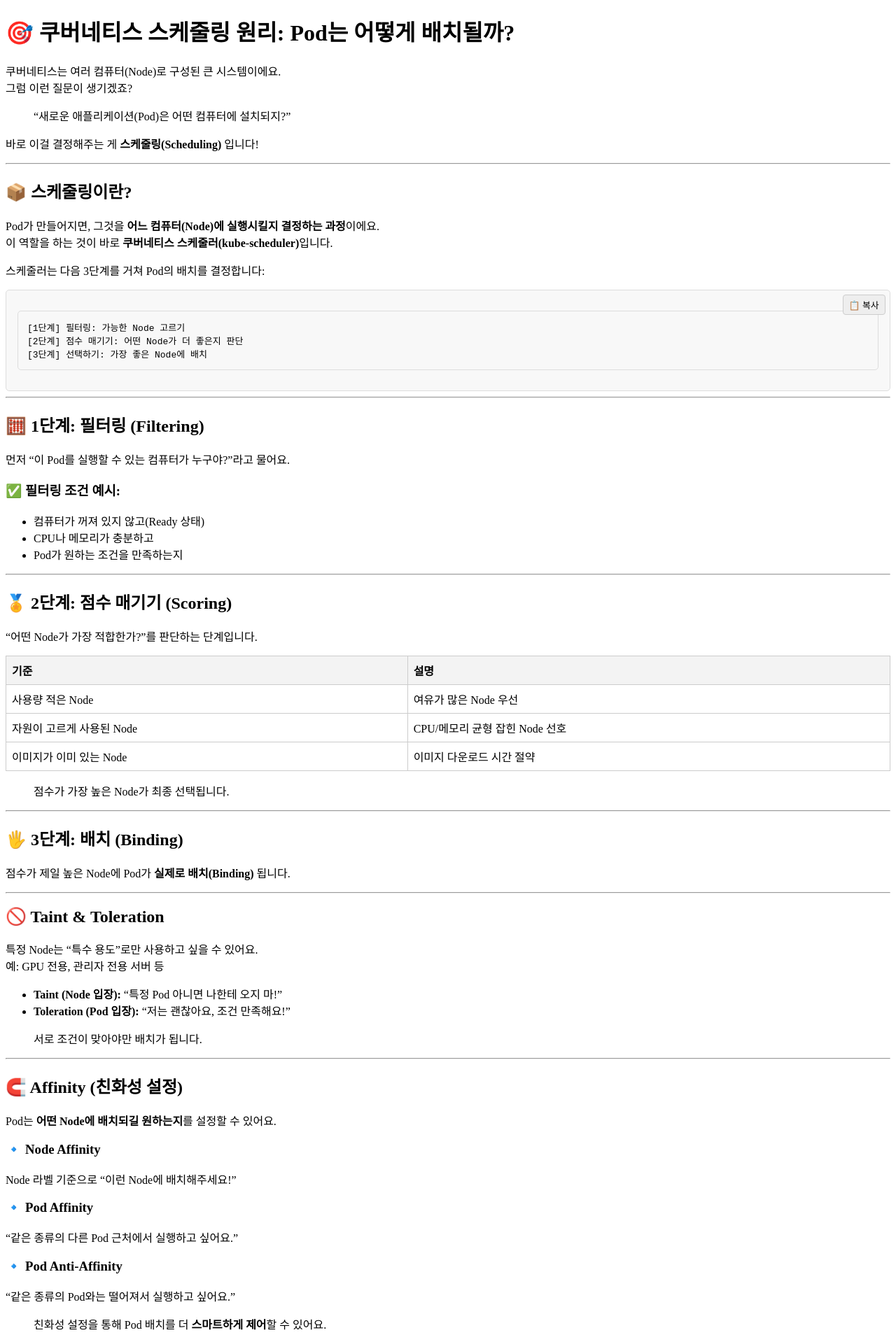
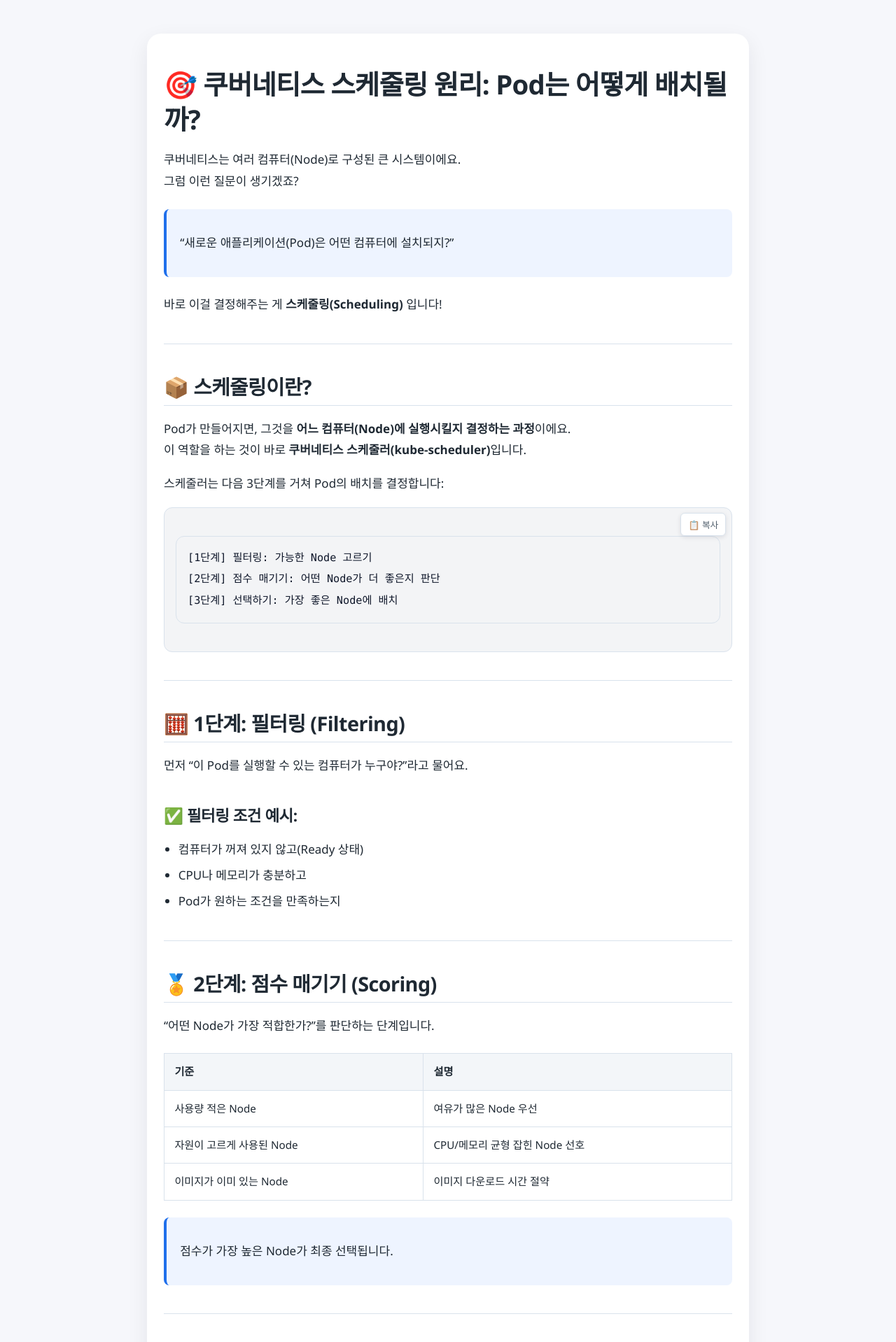
Before and after one commit to Hyeopgeon-Lee/hyeopgeon-Lee.github.io, a Jekyll site: the page built from _posts/2025-05-10-k8s-scheduling-principles.md, in a window 1280 px wide. Shown: the top 1918 px of the page at 70% size. Built offline with Jekyll 4.4.1, drawn with Linux system fonts in a browser that asks for light colours.

Commit message:
Improve blog readability styles

```diff
--- a/_layouts/default.html
+++ b/_layouts/default.html
@@ -5,6 +5,8 @@
     {% include head/custom.html %}
   </head>
   <body>
-    {{ content }}
+    <main class="content">
+      {{ content }}
+    </main>
   </body>
 </html>
--- a/assets/css/custom.css
+++ b/assets/css/custom.css
@@ -1,40 +1,232 @@
+:root {
+  color-scheme: light dark;
+  --bg: #f6f7fb;
+  --surface: #ffffff;
+  --text: #1f2933;
+  --muted: #52606d;
+  --primary: #1f6feb;
+  --border: #d9e2ec;
+  --code-bg: #f3f4f6;
+  --code-text: #0f172a;
+  --shadow: 0 10px 30px rgba(15, 23, 42, 0.08);
+}
+
+* {
+  box-sizing: border-box;
+}
+
+body {
+  margin: 0;
+  font-family: "Pretendard", "Noto Sans KR", "Apple SD Gothic Neo", "Segoe UI", system-ui,
+    -apple-system, sans-serif;
+  font-size: 17px;
+  line-height: 1.8;
+  color: var(--text);
+  background: var(--bg);
+  -webkit-font-smoothing: antialiased;
+}
+
+.content {
+  max-width: 860px;
+  margin: 48px auto 96px;
+  padding: 0 24px;
+  background: var(--surface);
+  border-radius: 20px;
+  box-shadow: var(--shadow);
+}
+
+.content > :first-child {
+  margin-top: 0;
+  padding-top: 48px;
+}
+
+.content > :last-child {
+  margin-bottom: 0;
+  padding-bottom: 64px;
+}
+
+p {
+  margin: 1.1rem 0;
+  color: var(--text);
+}
+
+strong {
+  color: var(--text);
+}
+
+h1,
+h2,
+h3,
+h4 {
+  margin: 2.6rem 0 1rem;
+  line-height: 1.3;
+  letter-spacing: -0.02em;
+  color: var(--text);
+}
+
+h1 {
+  font-size: 2.4rem;
+  margin-top: 0;
+}
+
+h2 {
+  font-size: 1.8rem;
+  border-bottom: 1px solid var(--border);
+  padding-bottom: 0.5rem;
+}
+
+h3 {
+  font-size: 1.4rem;
+}
+
+a {
+  color: var(--primary);
+  text-decoration: none;
+}
+
+a:hover {
+  text-decoration: underline;
+}
+
+ul,
+ol {
+  padding-left: 1.3rem;
+  margin: 1.2rem 0;
+  color: var(--text);
+}
+
+li + li {
+  margin-top: 0.4rem;
+}
+
+blockquote {
+  margin: 1.5rem 0;
+  padding: 1rem 1.2rem;
+  border-left: 4px solid var(--primary);
+  background: #eef4ff;
+  color: var(--muted);
+  border-radius: 8px;
+}
+
+hr {
+  border: none;
+  border-top: 1px solid var(--border);
+  margin: 2.5rem 0;
+}
+
+code {
+  font-family: "Fira Code", "JetBrains Mono", "SFMono-Regular", ui-monospace, SFMono-Regular,
+    Menlo, Monaco, Consolas, "Liberation Mono", "Courier New", monospace;
+  font-size: 0.95em;
+  background: var(--code-bg);
+  color: var(--code-text);
+  padding: 0.2em 0.4em;
+  border-radius: 6px;
+}
+
+pre {
+  margin: 1.5rem 0;
+  padding: 1.2rem 1.4rem;
+  background: var(--code-bg);
+  border-radius: 12px;
+  overflow-x: auto;
+}
+
+pre code {
+  background: none;
+  padding: 0;
+  font-size: 0.95rem;
+  color: var(--code-text);
+  line-height: 1.7;
+}
+
 table {
   border-collapse: collapse;
   width: 100%;
-  margin: 1rem 0;
+  margin: 1.5rem 0;
+  font-size: 0.95rem;
 }
 
 table th,
 table td {
-  border: 1px solid #ccc;
-  padding: 0.5rem;
+  border: 1px solid var(--border);
+  padding: 0.75rem 0.9rem;
   text-align: left;
 }
 
 table thead {
-  background-color: #f3f3f3;
-  font-weight: bold;
+  background-color: #f3f6f9;
+  font-weight: 600;
 }
 
 /* 복사 버튼 스타일 */
 .copy-button {
   position: absolute;
-  top: 0.5em;
-  right: 0.5em;
-  padding: 4px 8px;
-  font-size: 0.8em;
+  top: 0.6em;
+  right: 0.6em;
+  padding: 6px 10px;
+  font-size: 0.75em;
   cursor: pointer;
-  background-color: #eee;
-  border: 1px solid #ccc;
-  border-radius: 4px;
-  z-index: 10; /* ← 가장 중요 */
+  background-color: #ffffff;
+  color: var(--muted);
+  border: 1px solid var(--border);
+  border-radius: 6px;
+  box-shadow: 0 2px 6px rgba(15, 23, 42, 0.1);
+  z-index: 10;
+}
+
+.copy-button:hover {
+  color: var(--text);
 }
 
 .highlight {
-  position: relative; /* 버튼 기준 위치 설정 */
-  background-color: #f8f8f8;
-  border: 1px solid #ddd;
-  border-radius: 5px;
-  padding: 1em;
-  overflow: visible; /* ← 잘림 방지 */
+  position: relative;
+  background-color: var(--code-bg);
+  border: 1px solid var(--border);
+  border-radius: 12px;
+  padding: 1rem;
+  overflow: visible;
 }
+
+@media (max-width: 720px) {
+  body {
+    font-size: 16px;
+  }
+
+  .content {
+    margin: 24px 0 64px;
+    border-radius: 0;
+    box-shadow: none;
+    padding: 0 18px;
+  }
+
+  h1 {
+    font-size: 2rem;
+  }
+}
+
+@media (prefers-color-scheme: dark) {
+  :root {
+    --bg: #0b1120;
+    --surface: #111827;
+    --text: #e5e7eb;
+    --muted: #9ca3af;
+    --primary: #60a5fa;
+    --border: #1f2937;
+    --code-bg: #0f172a;
+    --code-text: #e2e8f0;
+    --shadow: 0 10px 30px rgba(0, 0, 0, 0.4);
+  }
+
+  blockquote {
+    background: rgba(96, 165, 250, 0.1);
+  }
+
+  table thead {
+    background-color: #1f2937;
+  }
+
+  .copy-button {
+    background-color: #0f172a;
+  }
+}
```
